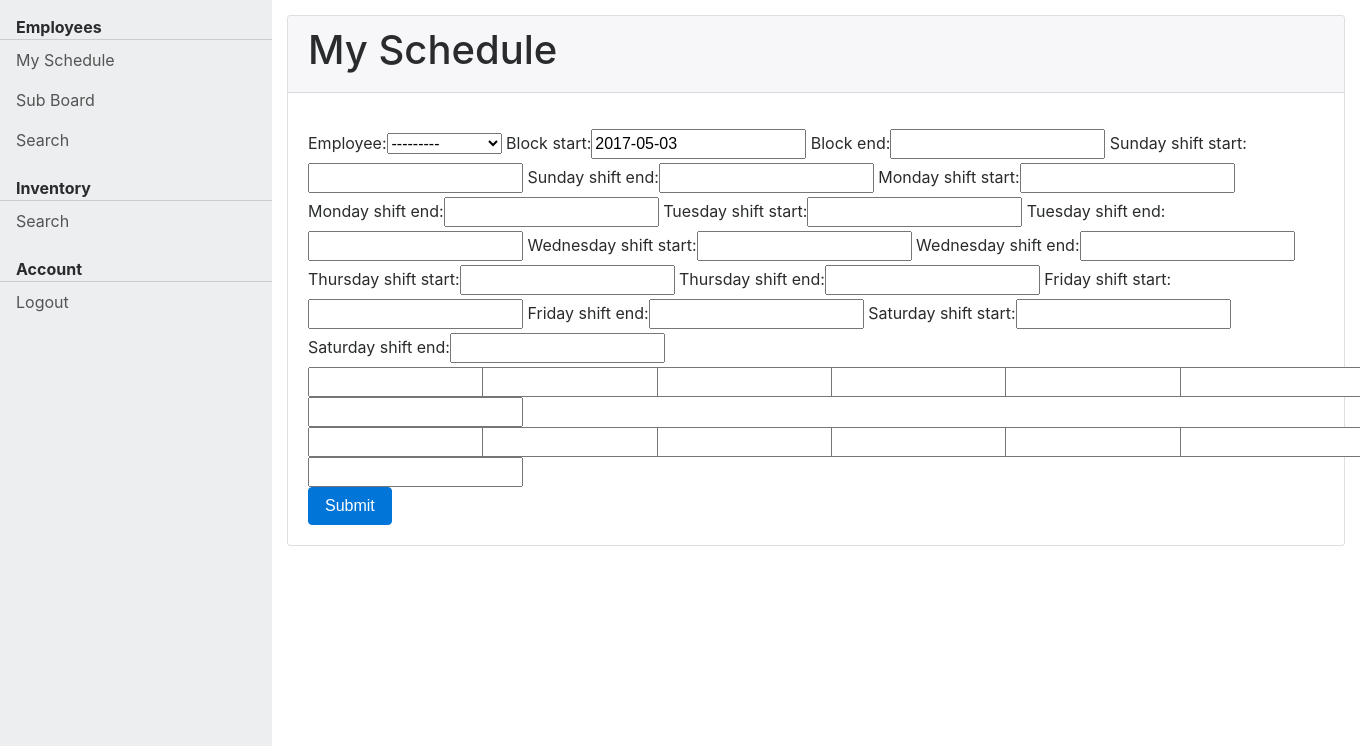
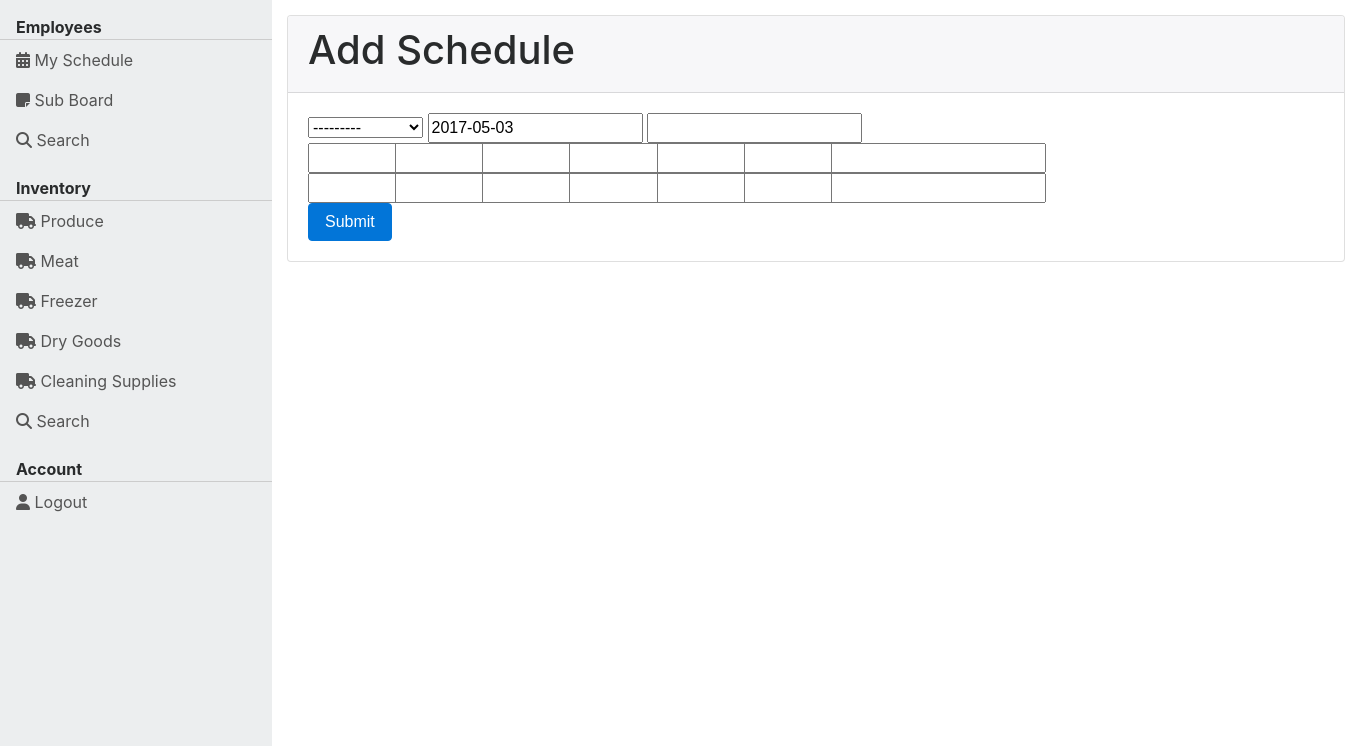
Before and after one commit to lmann4/cis526-final-project, a Django app: page /employees/schedule/add in a window 1360 px wide; the page is wider, and only the part inside the window is pictured. Shown: the part 54-800 px from the top of that part. Run offline with Django 3.2, Linux system fonts and the light colour scheme; a user stored in the database is signed in; data comes from the database, SQL or seed files in the repository; tables that the repository leaves empty hold one stand-in row (values such as "Sample post"); some libraries are stand-ins or nearby versions.

Commit message:
Added the NavbarMixin and did a little more with the schedule form.

```diff
--- a/resource_management/apps/base/templates/layouts/base_site.html
+++ b/resource_management/apps/base/templates/layouts/base_site.html
@@ -12,6 +12,7 @@
         <link rel="stylesheet" href="https://maxcdn.bootstrapcdn.com/bootstrap/4.0.0-alpha.6/css/bootstrap.min.css" integrity="sha384-rwoIResjU2yc3z8GV/NPeZWAv56rSmLldC3R/AZzGRnGxQQKnKkoFVhFQhNUwEyJ" crossorigin="anonymous">
         <link rel="stylesheet" href="{% static 'css/base.css' %}">
     {% endblock %}
+    <script src="https://use.fontawesome.com/a5afb5b852.js"></script>
 </head>
 <body>
 
@@ -28,18 +29,18 @@
     <div class="side-nav">
         <ul class="nav">
             <li class="nav-header">Employees</li>
-            <li class="nav-item"><a class="nav-link" href="#">My Schedule</a></li>
-            <li class="nav-item"><a class="nav-link" href="#">Sub Board</a></li>
-            <li class="nav-item"><a class="nav-link" href="#">Search</a></li>
+            <li class="nav-item"><a class="nav-link" href="{% url "employees:employee_home_redirect" %}"><i class="fa fa-calendar"></i> My Schedule</a></li>
+            <li class="nav-item"><a class="nav-link" href="#"><i class="fa fa-sticky-note"></i> Sub Board</a></li>
+            <li class="nav-item"><a class="nav-link" href="#"><i class="fa fa-search"></i> Search</a></li>
         </ul>
         <ul class="nav">
             <li class="nav-header">Inventory</li>
             {% block inventory_categories %}
-                {% for item in categories %}
+                {% for item in view.categories %}
                     <li class="nav-item"><a class="nav-link" href="{% url "inventory:inventory_list" %}?category_id={{ item.id }}"><i class="fa fa-truck"></i> {{ item.name }}</a></li>
                 {% endfor %}
             {% endblock %}
-            <li class="nav-item"><a class="nav-link" href="#">Search</a></li>
+            <li class="nav-item"><a class="nav-link" href="#"><i class="fa fa-search"></i> Search</a></li>
         </ul>
         <ul class="nav">
             <li class="nav-header">Account</li>
--- a/resource_management/apps/base/views.py
+++ b/resource_management/apps/base/views.py
@@ -4,16 +4,9 @@
 
 
 class NavbarMixin:
-    def get_categories(self, **kwargs):
-        categories = Category.objects.all()
-        print(categories)
-        return categories
+    def categories(self):
+        return Category.objects.all()
 
 
 class Index(generic.TemplateView, NavbarMixin):
     template_name = 'base/index.html'
-
-    def get_categories(self, **kwargs):
-        categories = Category.objects.all()
-        print(categories)
-        return categories
--- a/resource_management/apps/employees/forms.py
+++ b/resource_management/apps/employees/forms.py
@@ -8,20 +8,20 @@
     # This form is to batch create an employee's schedule.
     block_start = forms.DateField(initial=datetime.date.today)
     block_end = forms.DateField()
-    sunday_shift_start = forms.TimeField()
-    sunday_shift_end = forms.TimeField()
-    monday_shift_start = forms.TimeField()
-    monday_shift_end = forms.TimeField()
-    tuesday_shift_start = forms.TimeField()
-    tuesday_shift_end = forms.TimeField()
-    wednesday_shift_start = forms.TimeField()
-    wednesday_shift_end = forms.TimeField()
-    thursday_shift_start = forms.TimeField()
-    thursday_shift_end = forms.TimeField()
-    friday_shift_start = forms.TimeField()
-    friday_shift_end = forms.TimeField()
-    saturday_shift_start = forms.TimeField()
-    saturday_shift_end = forms.TimeField()
+    sunday_shift_start = forms.TimeField(widget=forms.TimeInput(format='%H:%M'))
+    sunday_shift_end = forms.TimeField(widget=forms.TimeInput(format='%H:%M'))
+    monday_shift_start = forms.TimeField(widget=forms.TimeInput(format='%H:%M'))
+    monday_shift_end = forms.TimeField(widget=forms.TimeInput(format='%H:%M'))
+    tuesday_shift_start = forms.TimeField(widget=forms.TimeInput(format='%H:%M'))
+    tuesday_shift_end = forms.TimeField(widget=forms.TimeInput(format='%H:%M'))
+    wednesday_shift_start = forms.TimeField(widget=forms.TimeInput(format='%H:%M'))
+    wednesday_shift_end = forms.TimeField(widget=forms.TimeInput(format='%H:%M'))
+    thursday_shift_start = forms.TimeField(widget=forms.TimeInput(format='%H:%M'))
+    thursday_shift_end = forms.TimeField(widget=forms.TimeInput(format='%H:%M'))
+    friday_shift_start = forms.TimeField(widget=forms.TimeInput(format='%H:%M'))
+    friday_shift_end = forms.TimeField(widget=forms.TimeInput(format='%H:%M'))
+    saturday_shift_start = forms.TimeField(widget=forms.TimeInput(format='%H:%M'))
+    saturday_shift_end = forms.TimeField(widget=forms.TimeInput(format='%H:%M'))
 
     class Meta:
         model = Schedule
--- a/resource_management/apps/employees/templates/employees/employee_detail.html
+++ b/resource_management/apps/employees/templates/employees/employee_detail.html
@@ -8,8 +8,7 @@
     <div class="card-block">
         <h3>{{ object.user.first_name }} {{ object.user.last_name }}</h3>
 
-        <p>{{  get_week_schedule_data }}</p>
-        {{ get_categories }}
+        <p>{{  view.get_week_schedule_data }}</p>
     </div>
 
     </div>
--- a/resource_management/apps/employees/templates/employees/schedule_form.html
+++ b/resource_management/apps/employees/templates/employees/schedule_form.html
@@ -1,34 +1,33 @@
 {% extends 'layouts/base_site.html' %}
 {% load bootstrap %}
-{% block title %}My Schedule{% endblock %}
+{% block title %}Add Schedule{% endblock %}
 
 {%  block content %}
     <div class="card">
-    <div class="card-header"><h1>My Schedule</h1></div>
+    <div class="card-header"><h1>Add Schedule</h1></div>
         <div class="card-block">
-            <h3>{{ object.user.first_name }} {{ object.user.last_name }}</h3>
-
-           <p>{{  get_week_schedule_data }}</p>
             <form action="." method="POST">
                 {% csrf_token %}
-                {{ form }}
+                {{ form.employee }}
+                {{ form.block_start }}
+                {{ form.block_end }}
             <div class="row">
-                <div class="col-md-2">{{ form.sunday_shift_start|bootstrap }}</div>
-                <div class="col-md-2">{{ form.monday_shift_start}}</div>
-                <div class="col-md-2">{{ form.tuesday_shift_start}}</div>
-                <div class="col-md-2">{{ form.wednesday_shift_start}}</div>
-                <div class="col-md-2">{{ form.thursday_shift_start}}</div>
-                <div class="col-md-2">{{ form.friday_shift_start}}</div>
-                <div class="col-md-2">{{ form.saturday_shift_start}}</div>
+                <div class="col-md-1">{{ form.sunday_shift_start }}</div>
+                <div class="col-md-1">{{ form.monday_shift_start}}</div>
+                <div class="col-md-1">{{ form.tuesday_shift_start}}</div>
+                <div class="col-md-1">{{ form.wednesday_shift_start}}</div>
+                <div class="col-md-1">{{ form.thursday_shift_start}}</div>
+                <div class="col-md-1">{{ form.friday_shift_start}}</div>
+                <div class="col-md-1">{{ form.saturday_shift_start}}</div>
             </div>
             <div class="row">
-                <div class="col-md-2">{{ form.sunday_shift_end}}</div>
-                <div class="col-md-2">{{ form.monday_shift_end}}</div>
-                <div class="col-md-2">{{ form.tuesday_shift_end}}</div>
-                <div class="col-md-2">{{ form.wednesday_shift_end}}</div>
-                <div class="col-md-2">{{ form.thursday_shift_end}}</div>
-                <div class="col-md-2">{{ form.friday_shift_end}}</div>
-                <div class="col-md-2">{{ form.saturday_shift_end}}</div>
+                <div class="col-md-1">{{ form.sunday_shift_end}}</div>
+                <div class="col-md-1">{{ form.monday_shift_end}}</div>
+                <div class="col-md-1">{{ form.tuesday_shift_end}}</div>
+                <div class="col-md-1">{{ form.wednesday_shift_end}}</div>
+                <div class="col-md-1">{{ form.thursday_shift_end}}</div>
+                <div class="col-md-1">{{ form.friday_shift_end}}</div>
+                <div class="col-md-1">{{ form.saturday_shift_end}}</div>
             </div>
             <input class="btn btn-primary" type="Submit">
             </form>
--- a/resource_management/apps/employees/views.py
+++ b/resource_management/apps/employees/views.py
@@ -6,7 +6,6 @@
 from apps.base.views import NavbarMixin
 from apps.employees.forms import ScheduleForm
 from apps.employees.models import Employee, Schedule
-from apps.inventory.models import Category
 
 
 class EmployeeDetail(NavbarMixin, generic.DetailView):
@@ -27,11 +26,6 @@
             }
         return work_week
 
-    def get_context_data(self, **kwargs):
-        context = super(EmployeeDetail, self).get_context_data()
-        context['categories'] = Category.objects.all()
-        return context
-
 
 def home(request):
     return HttpResponseRedirect(reverse('employees:employee_detail', args=[Employee.objects.filter(user_id=request.user).first().pk]))
--- a/resource_management/apps/inventory/models.py
+++ b/resource_management/apps/inventory/models.py
@@ -16,6 +16,7 @@
     def __str__(self):
         return self.name
 
+
 # Where the item is stored (i.e. Freezer A)
 class Location(models.Model):
     name = models.CharField(max_length=150)
```
Also changed, not shown: resource_management/apps/inventory/views.py (+8 -17 lines).
